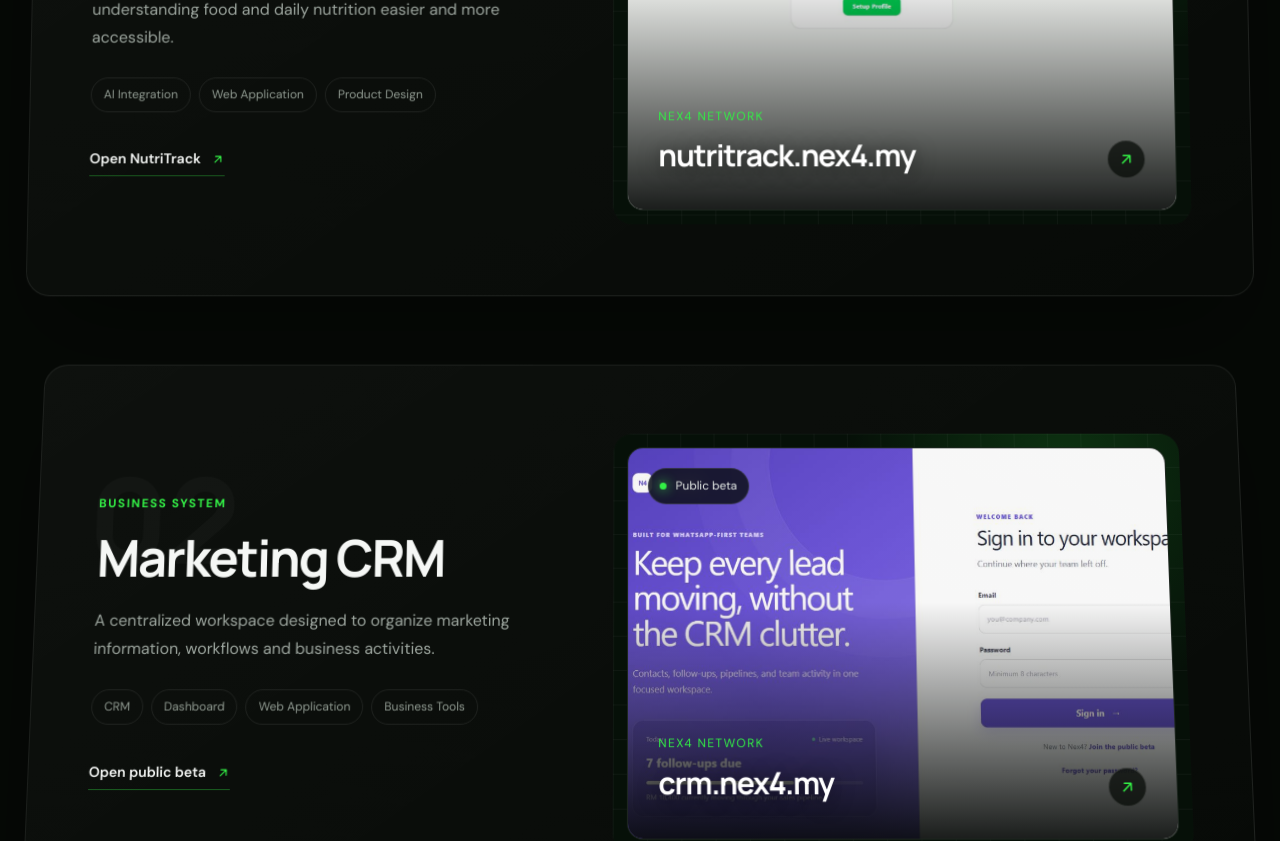
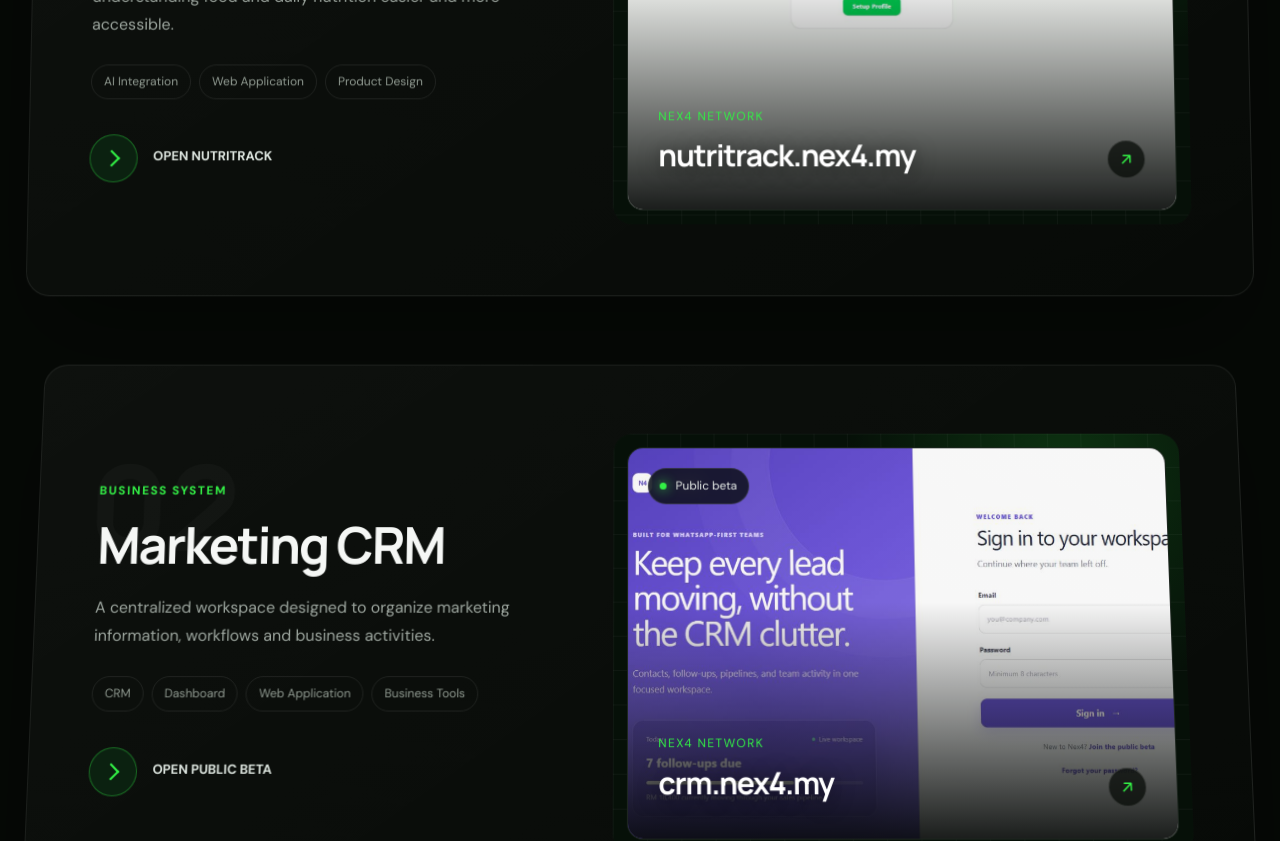
Before and after one commit to AemanDeveloper/nex4_landingpage, a Nuxt app: page / in a window 1280 px wide. Shown: the part 2760-3601 px from the top of the page. Built offline with nearby package versions, Linux system fonts and the light colour scheme.

Commit message:
Redesign project action buttons

```diff
--- a/app/components/home/ProjectsSection.vue
+++ b/app/components/home/ProjectsSection.vue
@@ -62,7 +62,8 @@
             <p>{{ project.description }}</p>
             <div class="project-tags"><span v-for="tag in project.tags" :key="tag">{{ tag }}</span></div>
             <a :href="project.link" target="_blank" rel="noopener noreferrer" class="project-link">
-              {{ project.linkText }} <ArrowUpRightIcon />
+              <span class="link-circle" aria-hidden="true"><span class="link-arrow" /></span>
+              <span class="link-text">{{ project.linkText }}</span>
             </a>
           </div>
 
@@ -107,8 +108,15 @@
 .project-content > p { position:relative; z-index:2; max-width:440px; margin-top:22px; color:var(--nex4-text-secondary); font-size:16px; line-height:1.75; }
 .project-tags { display:flex; flex-wrap:wrap; gap:8px; margin-top:26px; }
 .project-tags span { padding:7px 12px; border:1px solid var(--nex4-border); border-radius:999px; color:#8e988f; font-size:12px; }
-.project-link { display:inline-flex; align-items:center; gap:10px; margin-top:35px; padding-bottom:5px; border-bottom:1px solid rgba(50,239,69,.4); font-size:14px; font-weight:600; }
-.project-link :deep(svg) { color:var(--nex4-green); }
+.project-link { position:relative; width:13.5rem; height:3rem; display:inline-block; margin-top:35px; border:0; color:inherit; font-size:13px; font-weight:700; outline:none; }
+.link-circle { position:relative; width:3rem; height:3rem; display:block; margin:0; border:1px solid rgba(50,239,69,.35); border-radius:1.625rem; background:#0b2110; transition:all .45s cubic-bezier(.65,0,.076,1); }
+.link-arrow { position:absolute; top:0; bottom:0; left:.625rem; width:1.125rem; height:.125rem; margin:auto; background:transparent; transition:all .45s cubic-bezier(.65,0,.076,1); }
+.link-arrow::before { position:absolute; content:""; top:-.29rem; right:.0625rem; width:.625rem; height:.625rem; border-top:.125rem solid var(--nex4-green); border-right:.125rem solid var(--nex4-green); transform:rotate(45deg); }
+.link-text { position:absolute; inset:0; padding:.75rem 0; margin-left:1.85rem; color:#dce4de; line-height:1.6; text-align:center; text-transform:uppercase; transition:all .45s cubic-bezier(.65,0,.076,1); }
+.project-link:hover .link-circle,.project-link:focus-visible .link-circle { width:100%; border-color:var(--nex4-green); background:#123719; box-shadow:0 12px 34px rgba(50,239,69,.12); }
+.project-link:hover .link-arrow,.project-link:focus-visible .link-arrow { background:var(--nex4-green); transform:translateX(1rem); }
+.project-link:hover .link-text,.project-link:focus-visible .link-text { color:#fff; }
+.project-link:focus-visible { outline:2px solid var(--nex4-green); outline-offset:5px; border-radius:999px; }
 .project-visual { position:relative; padding:14px; overflow:hidden; border-radius:20px; background:radial-gradient(circle at 80% 10%,rgba(50,239,69,.16),transparent 38%),linear-gradient(rgba(255,255,255,.035) 1px,transparent 1px),linear-gradient(90deg,rgba(255,255,255,.035) 1px,transparent 1px),#061008; background-size:auto,34px 34px,34px 34px,auto; transition:transform .3s ease; }
 .project-visual::after { content:""; position:absolute; inset:-60% -20%; background:linear-gradient(105deg,transparent 42%,rgba(255,255,255,.07) 50%,transparent 58%); transform:translateX(-70%); transition:transform .8s ease; pointer-events:none; }
 .project-visual:hover::after { transform:translateX(70%); }
```
